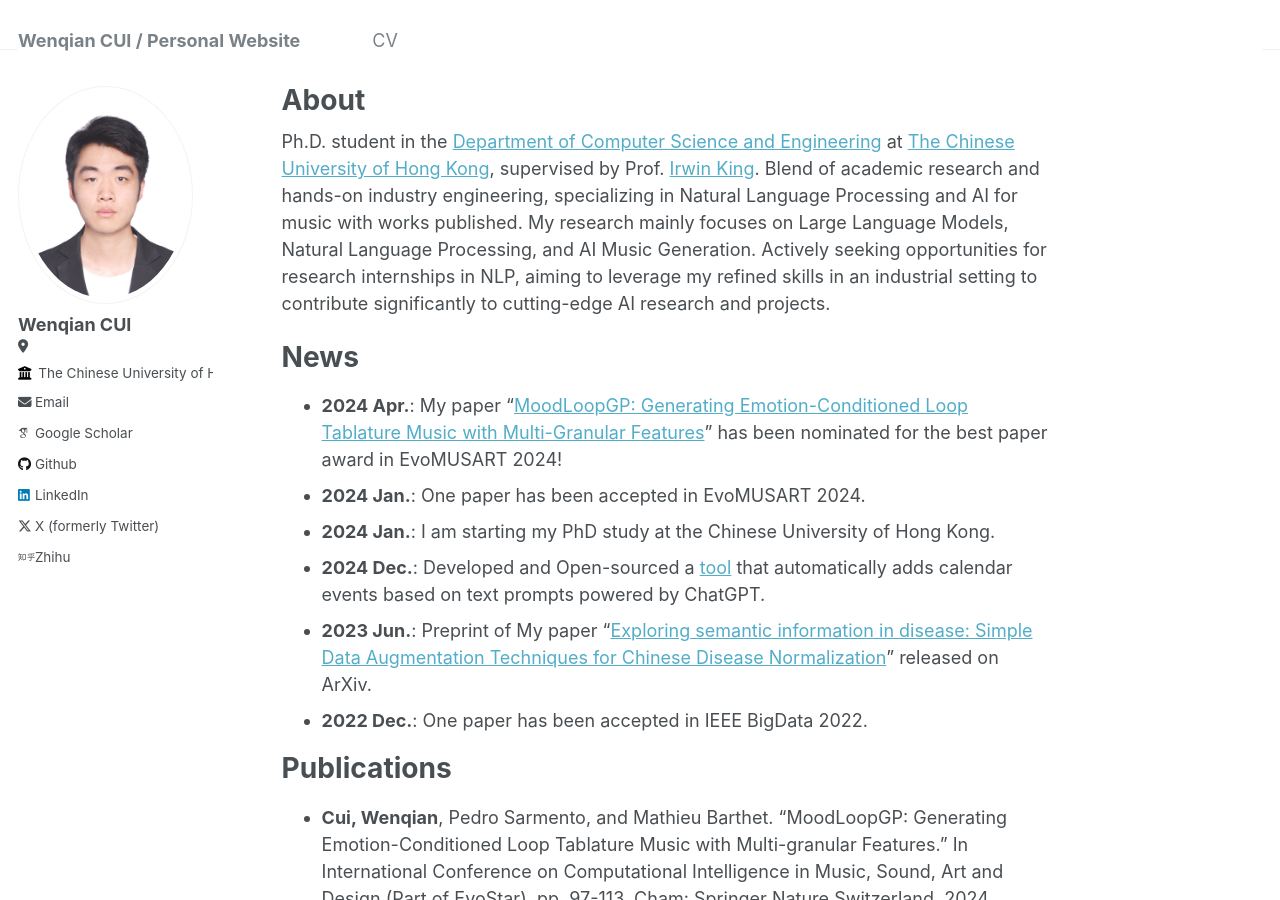
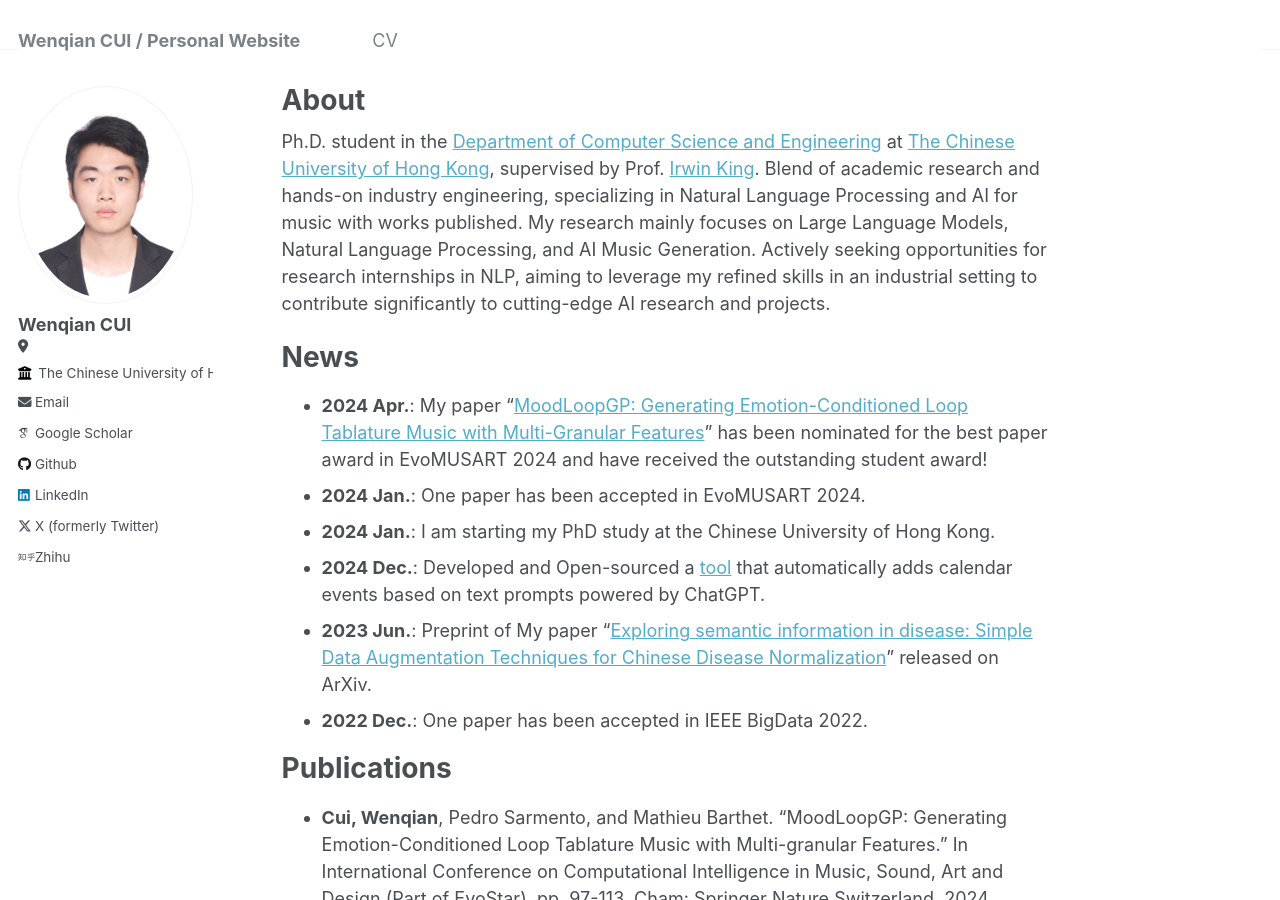
Before and after one commit to dreamtheater123/dreamtheater123, a Jekyll site: the page built from _pages/about.md, in a window 1280 px wide and 900 px high. Built offline with Jekyll 4.4.1, drawn with Linux system fonts in a browser that asks for light colours; some web fonts are replaced; a script that is not in the unit is left out.

Commit message:
update EvoMUSART award and fix CV image issue

```diff
--- a/_pages/about.md
+++ b/_pages/about.md
@@ -11,7 +11,7 @@ Ph.D. student in the [Department of Computer Science and Engineering](https://ww
 
 News
 ======
-- **2024 Apr.**: My paper "[MoodLoopGP: Generating Emotion-Conditioned Loop Tablature Music with Multi-Granular Features](https://arxiv.org/abs/2401.12656)" has been nominated for the best paper award in EvoMUSART 2024!
+- **2024 Apr.**: My paper "[MoodLoopGP: Generating Emotion-Conditioned Loop Tablature Music with Multi-Granular Features](https://arxiv.org/abs/2401.12656)" has been nominated for the best paper award in EvoMUSART 2024 and have received the outstanding student award!
 - **2024 Jan.**: One paper has been accepted in EvoMUSART 2024.
 - **2024 Jan.**: I am starting my PhD study at the Chinese University of Hong Kong.
 - **2024 Dec.**: Developed and Open-sourced a [tool](https://github.com/dreamtheater123/calendar_gpt) that automatically adds calendar events based on text prompts powered by ChatGPT.
```
Also changed, not shown: README.md (+1 -1 lines), _pages/cv.md (+1 -1 lines), _pages/cv_pic.jpg (added).
